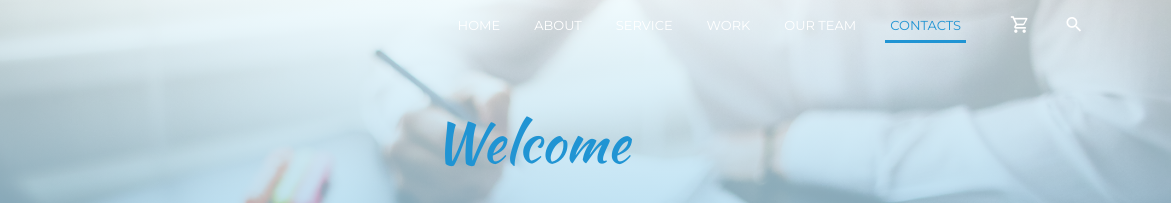
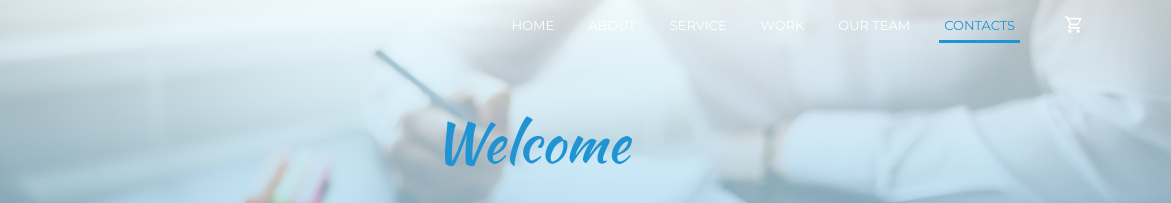
Before and after one commit to nx-apps/nextcorp.co.th, a website: page index.html in a window 1280 px wide. Shown: the top 203 px of the page, 109-1280 px from the left. Drawn offline with Linux system fonts and the light colour scheme.

Commit message:
update index

```diff
--- a/index.html
+++ b/index.html
@@ -61,7 +61,7 @@
 						<!-- /.navbar-collapse -->
 						<ul class="nino-iconsGroup nav navbar-nav">
 							<li><a href="#"><i class="mdi mdi-cart-outline nino-icon"></i></a></li>
-							<li><a href="#" class="nino-search"><i class="mdi mdi-magnify nino-icon"></i></a></li>
+							<!-- <li><a href="#" class="nino-search"><i class="mdi mdi-magnify nino-icon"></i></a></li> -->
 						</ul>
 					</div>
 				</div>
```
